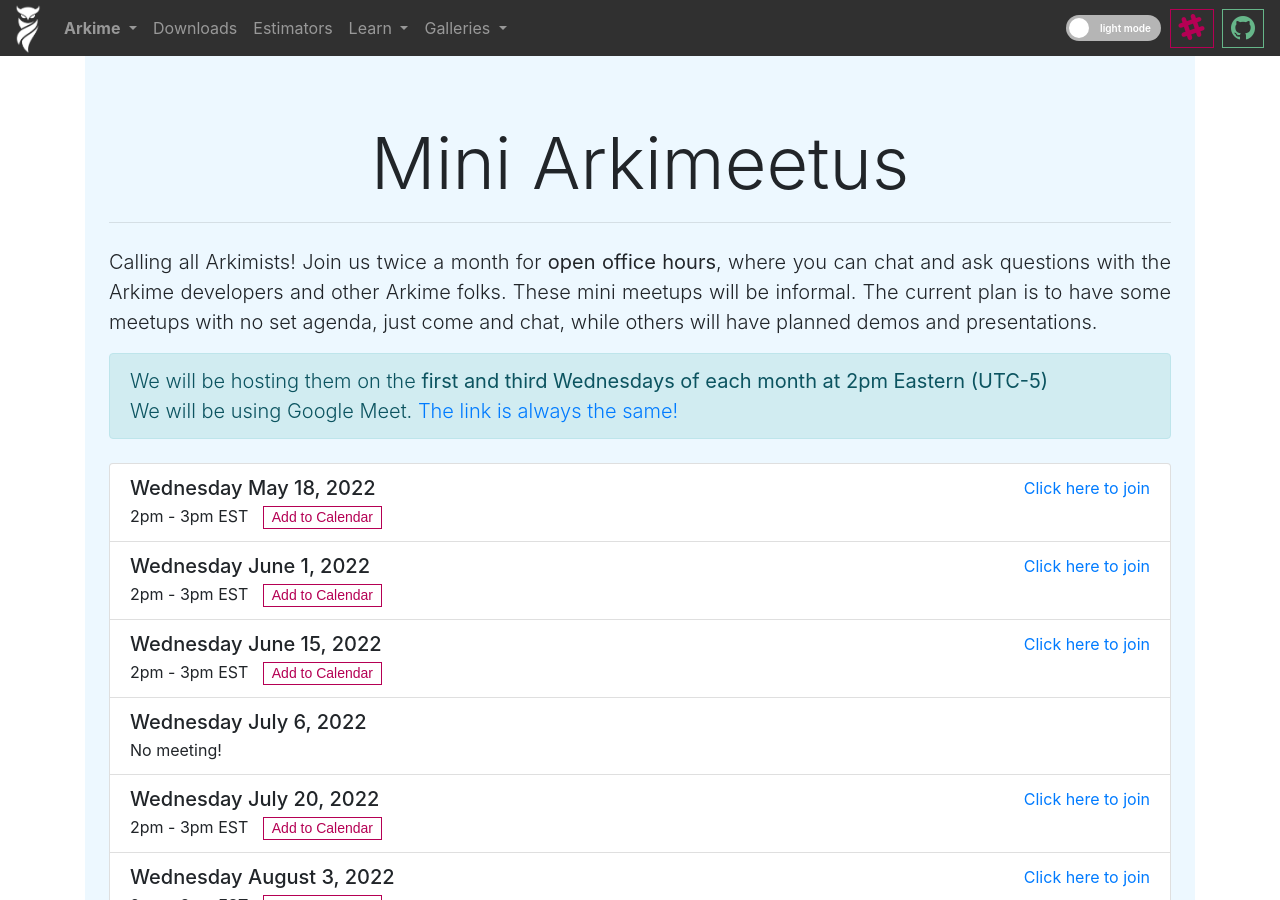
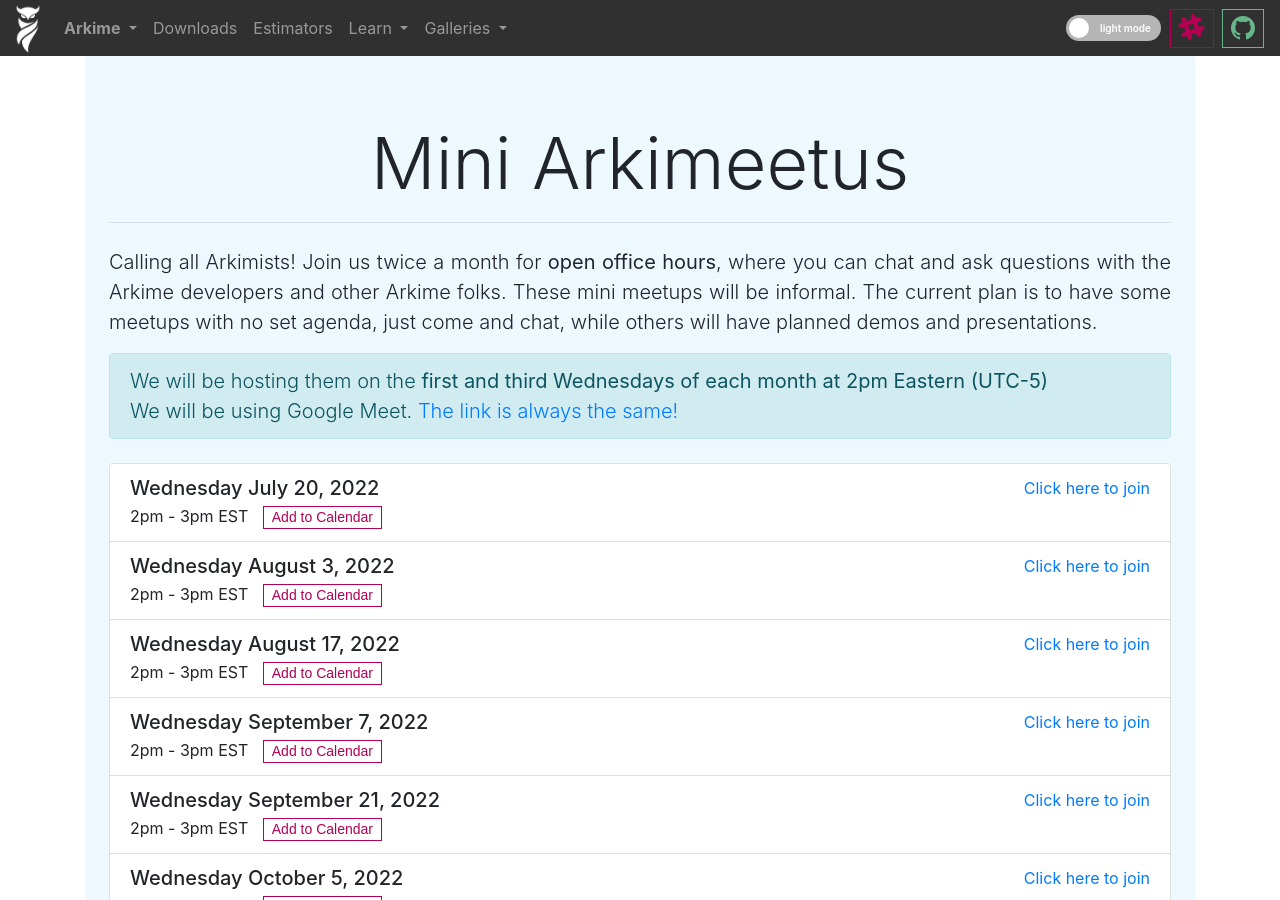
Before and after one commit to arkime/arkimeweb, a Jekyll site: the page built from mini-arkimeetus.html, in a window 1280 px wide and 900 px high. Built offline with Jekyll 4.4.1, drawn with Linux system fonts in a browser that asks for light colours.

Commit message:
update cont3xt and mini-arkimeetus pages

```diff
--- a/mini-arkimeetus.html
+++ b/mini-arkimeetus.html
@@ -81,57 +81,6 @@
             </p>
             <p class="lead mt-4">
               <ul class="list-group">
-                <li class="list-group-item">
-                  <div class="d-flex w-100 justify-content-between">
-                    <h5 class="mb-1">Wednesday May 18, 2022</h5>
-                    <a class="no-decoration" href="https://meet.google.com/ctf-tphb-zgd">
-                      Click here to join
-                    </a>
-                  </div>
-                  2pm - 3pm EST
-                  <span title="Add to Calendar" class="add-to-calendar">
-                    <span class="start">05/18/2022 02:00 PM</span>
-                    <span class="timezone">America/New_York</span>
-                    <span class="title">Mini Arkimeetus</span>
-                    <span class="description">Arkime Office Hours - https://arkime.com/mini-arkimeetus - https://meet.google.com/ctf-tphb-zgd</span>
-                  </span>
-                </li>
-                <li class="list-group-item">
-                  <div class="d-flex w-100 justify-content-between">
-                    <h5 class="mb-1">Wednesday June 1, 2022</h5>
-                    <a class="no-decoration" href="https://meet.google.com/ctf-tphb-zgd">
-                      Click here to join
-                    </a>
-                  </div>
-                  2pm - 3pm EST
-                  <span title="Add to Calendar" class="add-to-calendar">
-                    <span class="start">06/01/2022 02:00 PM</span>
-                    <span class="timezone">America/New_York</span>
-                    <span class="title">Mini Arkimeetus</span>
-                    <span class="description">Arkime Office Hours - https://arkime.com/mini-arkimeetus - https://meet.google.com/ctf-tphb-zgd</span>
-                  </span>
-                </li>
-                <li class="list-group-item">
-                  <div class="d-flex w-100 justify-content-between">
-                    <h5 class="mb-1">Wednesday June 15, 2022</h5>
-                    <a class="no-decoration" href="https://meet.google.com/ctf-tphb-zgd">
-                      Click here to join
-                    </a>
-                  </div>
-                  2pm - 3pm EST
-                  <span title="Add to Calendar" class="add-to-calendar">
-                    <span class="start">06/15/2022 02:00 PM</span>
-                    <span class="timezone">America/New_York</span>
-                    <span class="title">Mini Arkimeetus</span>
-                    <span class="description">Arkime Office Hours - https://arkime.com/mini-arkimeetus - https://meet.google.com/ctf-tphb-zgd</span>
-                  </span>
-                </li>
-                <li class="list-group-item">
-                  <div class="d-flex w-100 justify-content-between">
-                    <h5 class="mb-1">Wednesday July 6, 2022</h5>
-                  </div>
-                  No meeting!
-                </li>
                 <li class="list-group-item">
                   <div class="d-flex w-100 justify-content-between">
                     <h5 class="mb-1">Wednesday July 20, 2022</h5>
```
Also changed, not shown: _wiki/cont3xt.md (+7 -14 lines).
